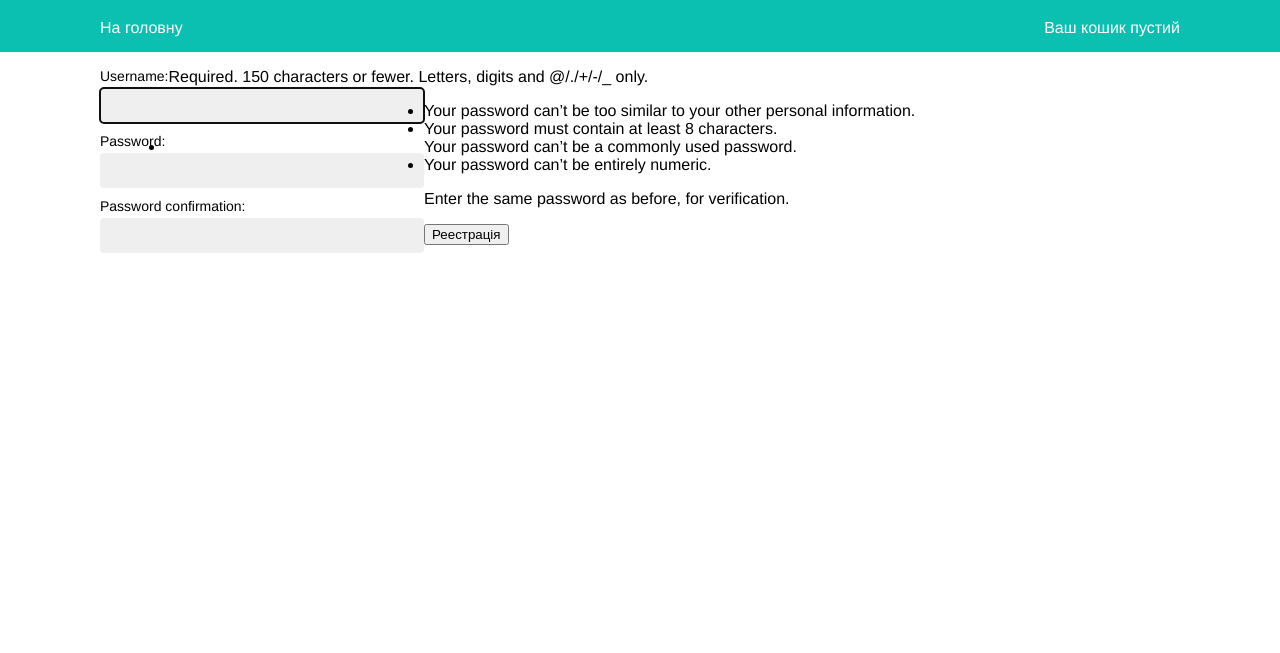
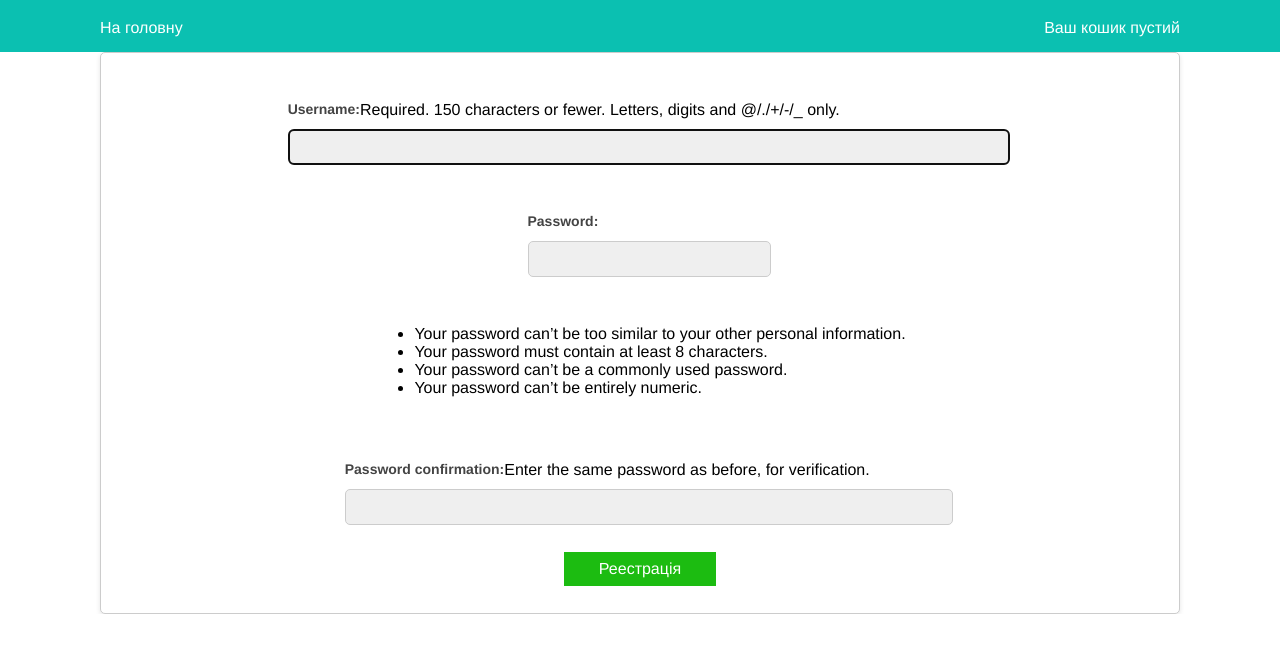
Before and after one commit to superdimon3000/avtoscarb, a Django app: page /users/register/ in a window 1280 px wide. Shown: the part 79-732 px from the top of the page. Run offline with Django 4.2, Linux system fonts and the light colour scheme; parts of the project's set-up code (start-up, migrations or seed data) failed here and were passed over.

Commit message:
Исправлена регистрация, и доделан внешний вид

```diff
--- a/shop/static/css/base.css
+++ b/shop/static/css/base.css
@@ -357,3 +357,62 @@ form div.field {
     color:#666;
     border-radius:4px;
 }
+/* Стиль для формы регистрации и входа */
+form {
+    display: flex;
+    flex-direction: column;
+    align-items: center;
+    justify-content: center;
+    padding: 2rem;
+    background-color: #fff;
+    border: 1px solid #ccc;
+    border-radius: 5px;
+    box-shadow: 0px 2px 5px rgba(0, 0, 0, 0.1);
+  }
+
+  form label {
+    display: block;
+    margin-bottom: 0.5rem;
+    font-weight: bold;
+    color: #444;
+  }
+
+  form input[type="text"],
+  form input[type="email"],
+  form input[type="password"] {
+    width: 100%;
+    padding: 0.5rem;
+    margin-bottom: 1rem;
+    border: 1px solid #ccc;
+    border-radius: 5px;
+    font-size: 1rem;
+  }
+
+  form input[type="submit"] {
+    background-color: #f44336;
+    color: #fff;
+    border: none;
+    border-radius: 5px;
+    padding: 0.5rem 1rem;
+    font-size: 1rem;
+    cursor: pointer;
+  }
+
+  form input[type="submit"]:hover {
+    background-color: #e53935;
+  }
+.btn{
+    display: block;
+
+    min-width: 15%;
+    margin: -5px auto;
+    padding: 8px 0px;
+
+    border: 0;
+    background-color: #1cbc11;
+    cursor: pointer;
+
+    font-family: inherit;
+    font-size: 16px;
+    color: #fff;
+}
--- a/shop/templates/registration/logged_out.html
+++ b/shop/templates/registration/logged_out.html
@@ -1,4 +1,4 @@
 {% extends "shop/base.html" %}
 {% block content %}
-    <p>Ви вийшли з системи. До зустрічі;)</p>
+    <p>Ви вийшли з системи. До зустрічі</p>
 {% endblock content %}
--- a/shop/templates/registration/login.html
+++ b/shop/templates/registration/login.html
@@ -6,7 +6,7 @@
     <form method="post" action="{% url 'users:login' %}">
         {% csrf_token %}
         {{ form.as_p }}
-        <button name="submit">Вхід</button>
-        <input type="hidden" name="next" value="{% url 'shop:base' %}">
+        <button class="btn" name="submit">Вхід</button>
+        <input type="hidden" name="next" value="{% url 'shop:index' %}">
     </form>
 {% endblock content %}
--- a/shop/templates/registration/register.html
+++ b/shop/templates/registration/register.html
@@ -3,7 +3,7 @@
     <form method="post" action="{% url 'users:register' %}">
         {% csrf_token %}
         {{ form.as_p }}
-        <button name="submit">Реестрація</button>
-        <input type="hidden" name="next" value="{% url 'shop:base' %}" />
+        <button class="btn" name="submit">Реестрація</button>
+        <input type="hidden" name="next" value="{% url 'shop:index' %}" />
     </form>
 {% endblock content %}
--- /dev/null
+++ b/shop/templates/shop/index.html
@@ -0,0 +1,5 @@
+{% extends "shop/base.html" %}
+
+{% block content %}
+     <p>Вітаємо на нашому сайті, для того аби перейти для перегляду товарів натисніть <a href="/" class="menu">На головну</a></p>
+{% endblock content %}
--- a/shop/urls.py
+++ b/shop/urls.py
@@ -5,7 +5,7 @@ from . import views
 app_name = 'shop'
 
 urlpatterns = [
-    path('base', index, name='base'),
+    path('index', index, name='index'),
     path('', views.product_list, name='product_list'),
     path('<slug:category_slug>/', views.product_list, name='product_list_by_category'),
     path('<int:id>/<slug:slug>/', views.product_detail, name='product_detail'),
--- a/shop/views.py
+++ b/shop/views.py
@@ -9,7 +9,7 @@ def index(request):
 
 def submit(request):
     a = request.POST(['initial'])
-    return render(request, 'shop/shop.html', {
+    return render(request, 'shop/index.html', {
         'error_message': "returned"
     })
 
--- a/users/views.py
+++ b/users/views.py
@@ -10,6 +10,6 @@ def register(request):
         if form.is_valid():
             new_user = form.save()
             login(request, new_user)
-            return redirect('shop:base')
+            return redirect('shop:index')
     context = {'form': form}
     return render(request, 'registration/register.html', context)
```
